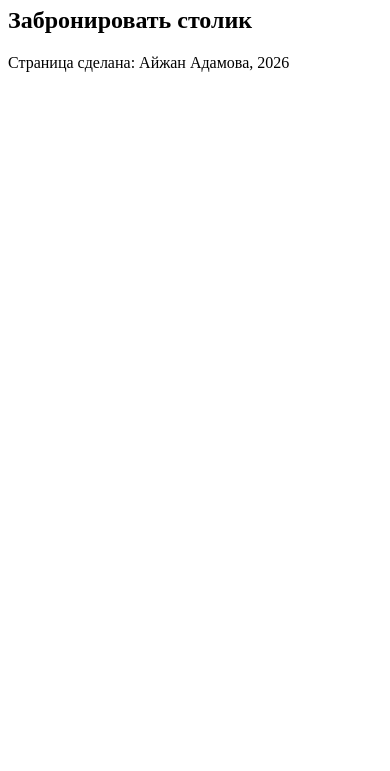
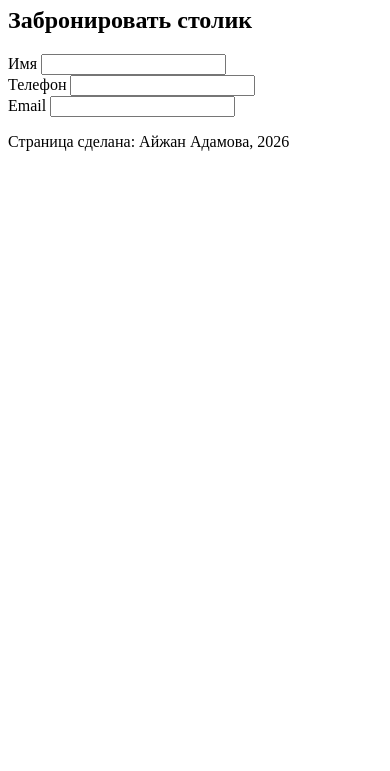
Before and after one commit to adamova1989-wq/cafe, a plain HTML site: page index.html in a window 390 px wide. Shown: the part 73-844 px from the top of the page. Drawn offline with Linux system fonts and the light colour scheme.

Commit message:
Add name, phone, email fields

```diff
--- a/index.html
+++ b/index.html
@@ -11,6 +11,20 @@
     </header>
     <main>
       <h2>Забронировать столик</h2>
+      <form>
+        <div>
+          <label for="name">Имя</label>
+          <input type="text" id="name" name="name" required />
+        </div>
+        <div>
+          <label for="phone">Телефон</label>
+          <input type="tel" id="phone" name="phone" required />
+        </div>
+        <div>
+          <label for="email">Email</label>
+          <input type="email" id="email" name="email" />
+        </div>
+      </form>
     </main>
     <footer>
       <p>Страница сделана: Айжан Адамова, 2026</p>
```
